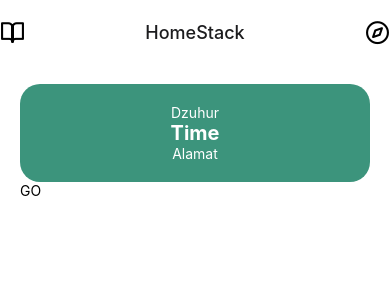
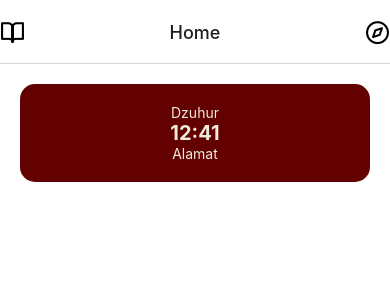
Before and after one commit to Ridho894/alquran-app, a React Native app: screen /DashboardSurah in a window 390 px wide. Shown: the top 300 px of the page. Built offline with nearby package versions, Linux system fonts and the light colour scheme.

Commit message:
data sudah bisa keluar, kurang styling

```diff
--- a/components/TimeBox.tsx
+++ b/components/TimeBox.tsx
@@ -1,21 +1,41 @@
-import React from "react";
+import React, { useEffect, useState } from "react";
 import { View, Text } from "react-native";
 import { Color } from "../utils/Color";
 import { Size } from "../utils/Size";
 
 const TimeBox = () => {
+  const [currentDate, setCurrentDate] = useState("");
+
+  useEffect(() => {
+    var hours = new Date().getHours();
+    var minutes = new Date().getUTCMinutes();
+    setCurrentDate(hours + ":" + minutes);
+  }, []);
   return (
     <View
       style={{
-        backgroundColor: Color.green,
-        borderRadius: 20,
+        backgroundColor: Color.darkRed,
+        borderRadius: 15,
         alignItems: "center",
       }}
     >
       <View style={{ margin: 20 }}>
-        <Text style={{ color: Color.white, textAlign: "center" }}>Dzuhur</Text>
-        <Text style={{ color: Color.white, textAlign: "center", fontWeight: "bold", fontSize: Size.extraLarge }}>Time</Text>
-        <Text style={{ color: Color.white, textAlign: "center" }}>Alamat</Text>
+        <Text style={{ color: Color.lightWhite, textAlign: "center" }}>
+          Dzuhur
+        </Text>
+        <Text
+          style={{
+            color: Color.lightWhite,
+            textAlign: "center",
+            fontWeight: "bold",
+            fontSize: Size.extraLarge,
+          }}
+        >
+          {currentDate}
+        </Text>
+        <Text style={{ color: Color.lightWhite, textAlign: "center" }}>
+          Alamat
+        </Text>
       </View>
     </View>
   );
--- a/navigation/Root.tsx
+++ b/navigation/Root.tsx
@@ -19,27 +19,7 @@ const Root = ({ navigation }: StackScreenProps<any>) => {
         <Stack.Screen
           name="HomeStack"
           component={HomeStack}
-          options={{
-            headerTitleAlign: "center",
-            headerShadowVisible: false,
-            headerRight: () => (
-              <TouchableWithoutFeedback>
-                <Feather name="compass" color="black" size={25} />
-              </TouchableWithoutFeedback>
-            ),
-            headerLeft: () => (
-              <Feather
-                name="book-open"
-                color="black"
-                size={25}
-                onPress={() =>
-                  navigation.navigate("SurahStack", {
-                    screen: "DashboardSurah",
-                  })
-                }
-              />
-            ),
-          }}
+          options={{ headerShown: false }}
         />
         <Stack.Screen name="SurahStack" component={SurahStack} />
       </Stack.Navigator>
--- a/navigation/Stack.tsx
+++ b/navigation/Stack.tsx
@@ -8,16 +8,40 @@ import { Feather } from "@expo/vector-icons";
 import moment from "moment";
 import DashboardSurah from "../screens/DashboardSurah";
 import { Color } from "../utils/Color";
+import DetailSurah from "../screens/DetailSurah";
 
 const Stack = createNativeStackNavigator();
 
-export const HomeStack = () => {
+export const HomeStack = ({ navigation }: any) => {
   return (
     <Stack.Navigator
-      screenOptions={{ headerShown: false }}
+      screenOptions={{ headerShown: true }}
       initialRouteName={"Home"}
     >
-      <Stack.Screen name="Home" component={Home} />
+      <Stack.Screen
+        name="Home"
+        component={Home}
+        options={{
+          headerTitleAlign: "center",
+          headerRight: () => (
+            <TouchableWithoutFeedback>
+              <Feather name="compass" color="black" size={25} />
+            </TouchableWithoutFeedback>
+          ),
+          headerLeft: () => (
+            <Feather
+              name="book-open"
+              color="black"
+              size={25}
+              onPress={() =>
+                navigation.navigate("SurahStack", {
+                  screen: "DashboardSurah",
+                })
+              }
+            />
+          ),
+        }}
+      />
     </Stack.Navigator>
   );
 };
@@ -29,6 +53,7 @@ export const SurahStack = () => {
       screenOptions={{ headerShown: false }}
     >
       <Stack.Screen name="DashboardSurah" component={DashboardSurah} />
+      <Stack.Screen name="DetailSurah" component={DetailSurah} />
     </Stack.Navigator>
   );
 };
--- a/screens/DashboardSurah.tsx
+++ b/screens/DashboardSurah.tsx
@@ -59,7 +59,7 @@ const DashboardSurah = (props: HomeScreenProps) => {
           keyExtractor={(s) => `${s.surah_id}`}
           renderItem={({ item, index }) => {
             const onPress = () => {
-              props.navigation.navigate("Detail", {
+              props.navigation.navigate("DetailSurah", {
                 surahNumber: item.surah_id,
               });
             };
--- a/screens/DetailSurah.tsx
+++ b/screens/DetailSurah.tsx
@@ -0,0 +1,40 @@
+import React, { useEffect, useState } from "react";
+import QuranKemenag from "quran-kemenag";
+import { Verse } from "quran-kemenag/dist/intefaces";
+import { View, Text, ScrollView, FlatList, SafeAreaView } from "react-native";
+
+interface DetailScreenProps {
+  navigation: any;
+  route: any;
+}
+
+interface VerseItemProps {
+  data: Verse;
+}
+
+const DetailSurah = (props: DetailScreenProps) => {
+  const [surah, setSurah]: [surah: any, setSurah: any] = useState(null);
+  const [verses, setVerses]: [verses: any[], setVerses: any] = useState([]);
+  useEffect(() => {
+    const { surahNumber } = props.route.params;
+    getData(surahNumber);
+  }, []);
+
+  const getData = async (surah_id: number) => {
+    const quran = new QuranKemenag();
+    const data = await quran.getSurah(surah_id);
+    setSurah(data);
+    setVerses(data.verses || []);
+  };
+
+  return (
+    <View>
+      <Text>{surah ? surah.surah_name : ""}</Text>
+      <Text>{surah ? surah.surah_name : ""}</Text>
+      <Text>{surah ? surah.surah_name_bahasa : ""}</Text>
+      <Text>{surah ? `${surah.surah_verse_count} VERSES` : ""}</Text>
+    </View>
+  );
+};
+
+export default DetailSurah;
--- a/screens/Home.tsx
+++ b/screens/Home.tsx
@@ -10,13 +10,6 @@ const Home = ({ navigation }: any) => {
     >
       <View style={{ margin: 20 }}>
         <TimeBox />
-        <TouchableWithoutFeedback
-          onPress={() =>
-            navigation.navigate("SurahStack", { screen: "DashboardSurah" })
-          }
-        >
-          <Text>GO</Text>
-        </TouchableWithoutFeedback>
       </View>
     </ScrollView>
   );
--- a/utils/Color.ts
+++ b/utils/Color.ts
@@ -1,5 +1,6 @@
 export const Color = {
-    green: '#3c947c',
-    gray: '#EDEDED',
-    white: '#ffffff',
+    lightWhite: '#EEEBDD',
+    lightBrown: '#D8B6A4',
+    darkRed: '#630000',
+    black: '#000000'
 }
```
